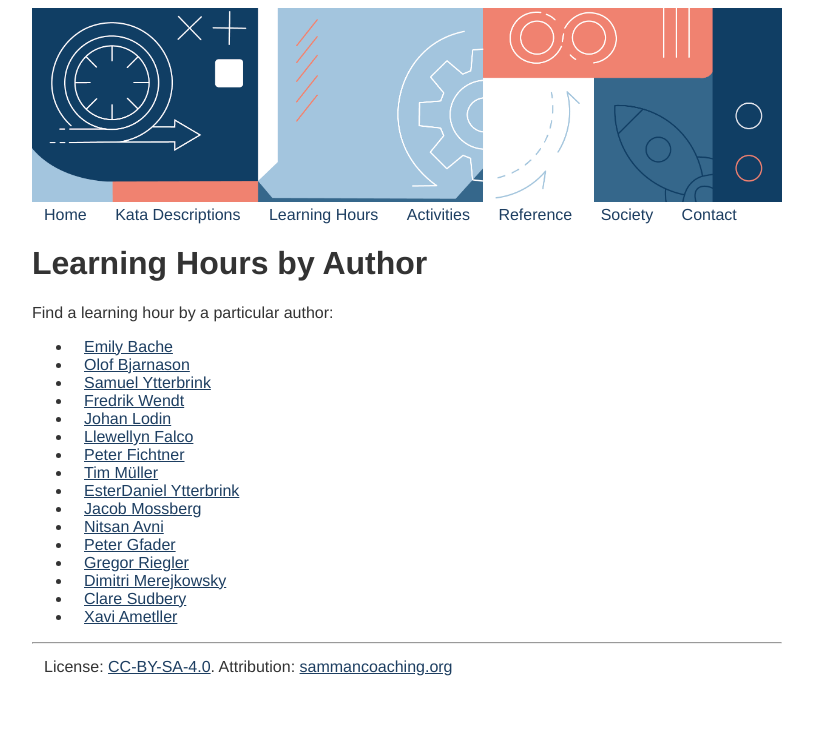
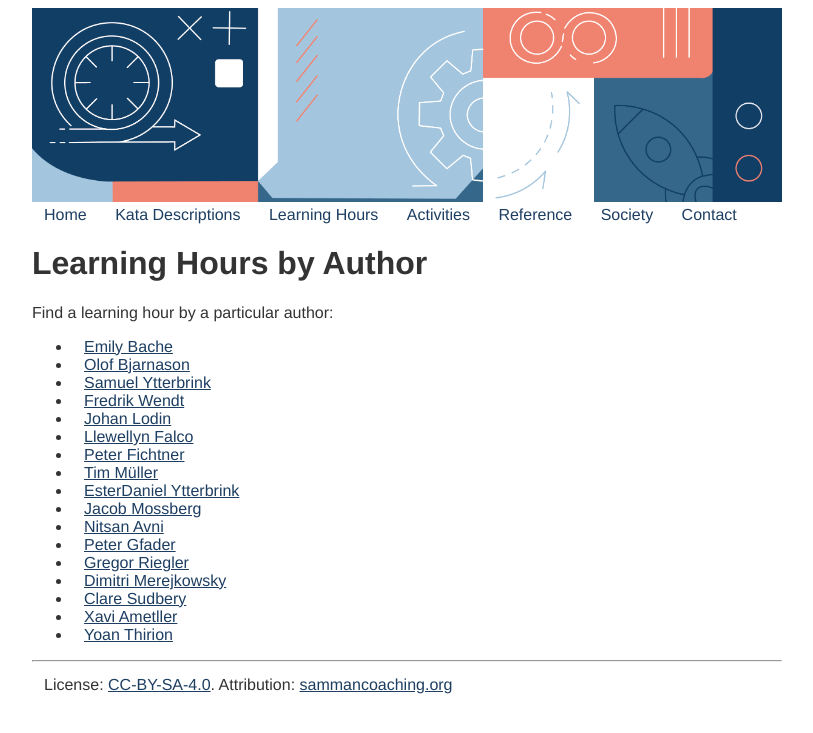
Before and after one commit to sammancoaching/website, a Jekyll site: the page built from learning_hours/learning_hours_by_author.md, in a window 1280 px wide. Shown: the top 733 px of the page, without its empty margins (233-1046 px from the left). Built offline with Jekyll 4.4.1, drawn with Linux system fonts in a browser that asks for light colours.

Commit message:
add contributor

```diff
--- a/_data/contributors.yml
+++ b/_data/contributors.yml
@@ -78,3 +78,8 @@ xaviametller:
   url: https://www.myowncommonsense.com/
   affiliation: Independent
   member: no
+ythirion:
+  title: Yoan Thirion
+  url: https://github.com/ythirion
+  affiliation: Independent
+  member: no
```
Also changed, not shown: society/contributors/ythirion.md (added, +11 -0 lines).
